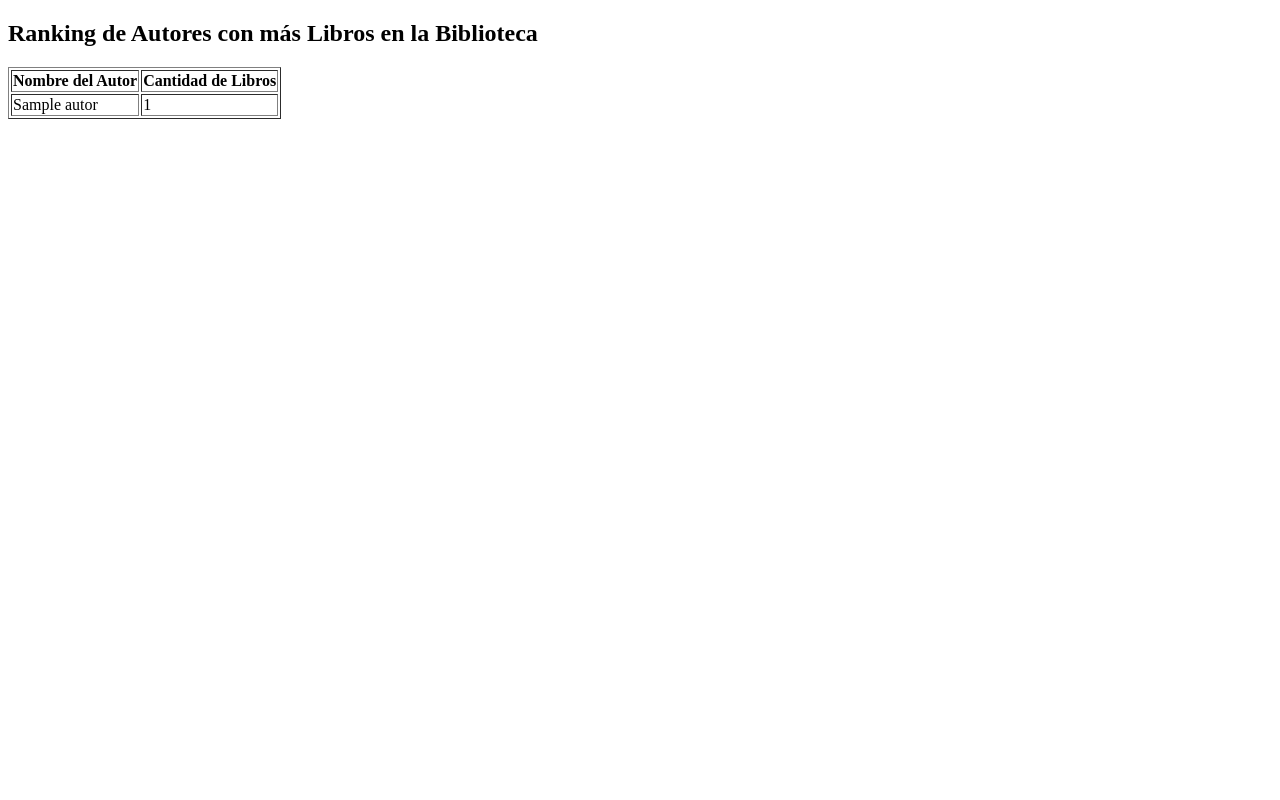
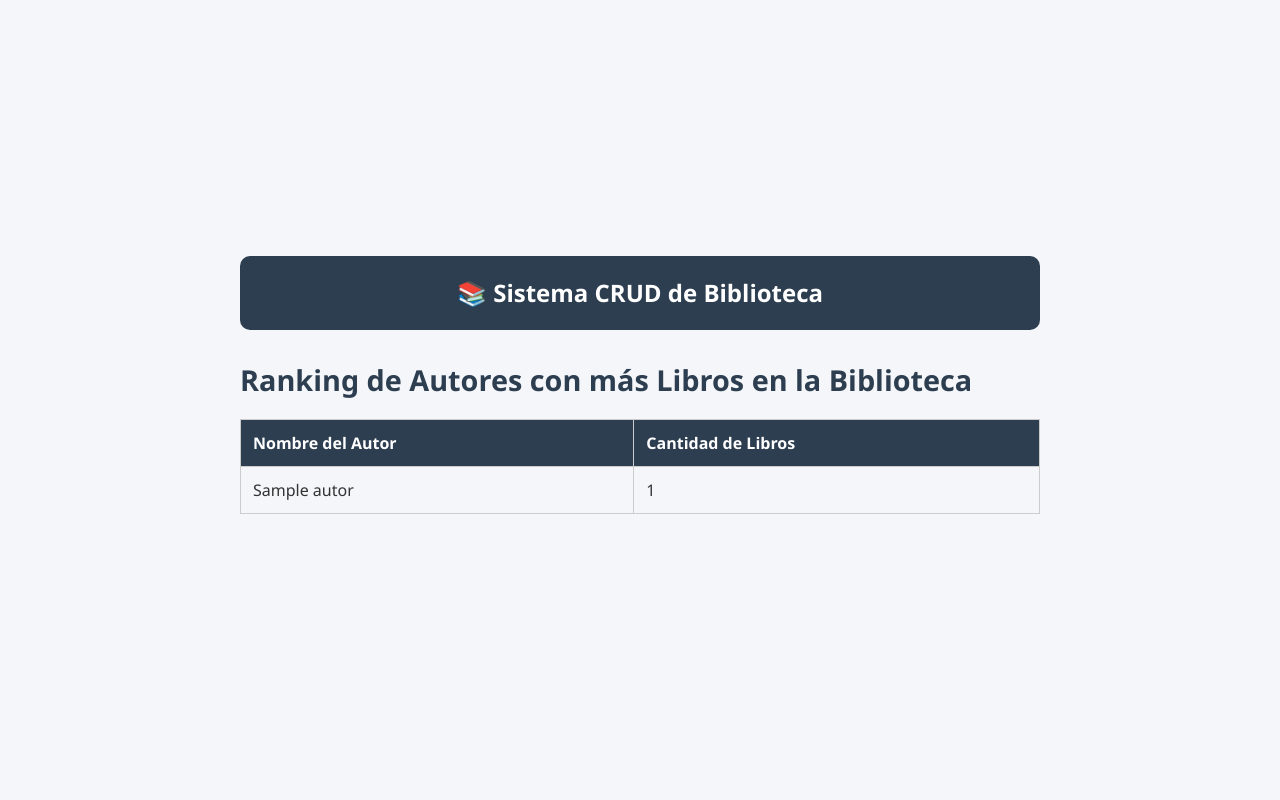
Before and after one commit to JamilBre/mvcLibreria, a PHP site: page /controlador/consulta3.php in a window 1280 px wide. Run offline with PHP 8.4, Linux system fonts and the light colour scheme; tables that the repository leaves empty or names only in its code hold one stand-in row (values such as "Sample post").

Commit message:
Completar estilos en las páginas

```diff
--- a/controlador/consulta1.php
+++ b/controlador/consulta1.php
@@ -202,6 +202,8 @@ if ($_SERVER['REQUEST_METHOD'] == 'POST') {
         </header>
 
         <main>
+            <h2>📚 Gestión de Préstamos y Devoluciones</h2>
+
             <form action="" method="post">
                 <p>
                     <label for="idUsuario">Seleccione Usuario</label>
--- a/controlador/consulta3.php
+++ b/controlador/consulta3.php
@@ -25,11 +25,121 @@ $rankingAutores = $query->fetchAll(PDO::FETCH_ASSOC);
 <html lang="es">
 <head>
     <meta charset="UTF-8">
+    <meta name="viewport" content="width=device-width, initial-scale=1.0">
     <title>Ranking de Autores - CRUD PHP</title>
+    <style>
+        /* Reset y fuente base */
+        * {
+            margin: 0;
+            padding: 0;
+            box-sizing: border-box;
+            font-family: 'Segoe UI', Tahoma, Geneva, Verdana, sans-serif;
+        }
+
+        html, body {
+            width: 100%;
+            height: 100%;
+            background: #f4f6f9;
+            color: #333;
+        }
+
+        body {
+            padding: 20px;
+            display: flex;
+            flex-direction: column;
+            justify-content: center;
+            align-items: center;
+        }
+
+        /* Contenedor principal */
+        .container {
+            width: 100%;
+            max-width: 800px;
+            margin: 0 auto;
+        }
+
+        /* Encabezado */
+        header {
+            background: #2c3e50;
+            color: white;
+            padding: 20px;
+            border-radius: 10px;
+            text-align: center;
+            margin-bottom: 30px;
+            width: 100%;
+            max-width: 800px;
+            box-sizing: border-box;
+        }
+
+        header h1 {
+            margin: 0;
+            font-size: 1.5rem; /* Igual que otros encabezados */
+            word-wrap: break-word;
+            line-height: 1.4;
+            font-weight: bold;
+        }
+
+        /* Títulos */
+        h2 {
+            font-size: 1.8rem;
+            color: #2c3e50;
+            margin-bottom: 20px;
+        }
+
+        /* Tabla */
+        table {
+            width: 100%;
+            border-collapse: collapse;
+            margin-bottom: 30px;
+        }
+
+        table, th, td {
+            border: 1px solid #ccc;
+        }
+
+        th, td {
+            padding: 12px;
+            text-align: left;
+        }
+
+        th {
+            background-color: #2c3e50;
+            color: white;
+        }
+
+        /* Responsividad */
+        @media (max-width: 768px) {
+            .container,
+            header {
+                max-width: 95%;
+            }
+            header h1,
+            h2 {
+                font-size: 1.2rem;
+            }
+        }
+
+        @media (max-width: 480px) {
+            .container {
+                padding: 0;
+            }
+            header h1,
+            h2 {
+                font-size: 1rem;
+            }
+        }
+    </style>
 </head>
 <body>
+
+    <div class="container">
+        <header>
+            <h1>📚 Sistema CRUD de Biblioteca</h1>
+        </header>
+
+        <main>
             <h2>Ranking de Autores con más Libros en la Biblioteca</h2>
-    <table border="1">
+            <table>
                 <tr>
                     <th>Nombre del Autor</th>
                     <th>Cantidad de Libros</th>
@@ -41,5 +151,8 @@ $rankingAutores = $query->fetchAll(PDO::FETCH_ASSOC);
                     </tr>
                 <?php endforeach; ?>
             </table>
+        </main>
+    </div>
+
 </body>
 </html>
--- a/index.php
+++ b/index.php
@@ -176,7 +176,7 @@
             <div class="button-group">
                 <button class="button" onclick="location.href='controlador/consulta1.php'">📚 Gestión de Préstamos y Devoluciones</button>
                 <button class="button" onclick="location.href='controlador/consulta2.php'">📖Ejemplares  no  devueltos </button>
-                <button class="button" onclick="location.href='controlador/consulta3.php'">Consulta 3</button>
+                <button class="button" onclick="location.href='controlador/consulta3.php'">📚 Ranking de Autores</button>
             </div>
         </section>
     </main>
```
Lines whose indentation alone changed are shown as unchanged.
